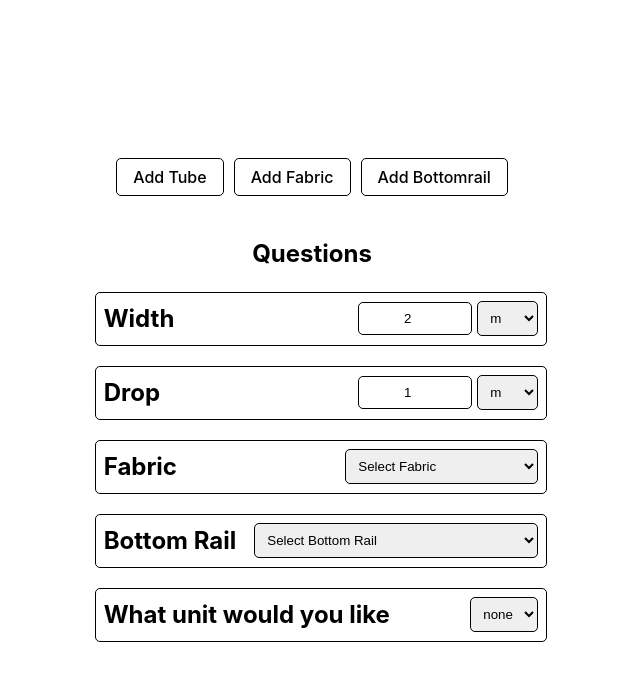
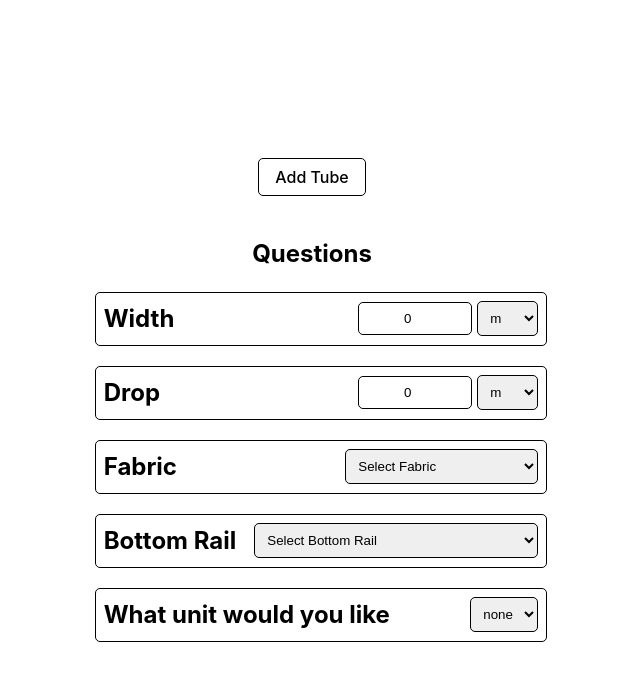
Before and after one commit to franklinnevesfilho/BlindCreation, a React (Vite) app: page / in a window 1280 px wide. Shown: the top 680 px of the page, without its empty margins (328-968 px from the left). Built offline with nearby package versions, Linux system fonts and the light colour scheme.

Commit message:
Updated for production

```diff
--- a/src/components/ActionButtons.tsx
+++ b/src/components/ActionButtons.tsx
@@ -19,20 +19,20 @@ function ActionButtons({setDisplayModal, tubeService, closeModal}: ActionButtons
                 })}
             >Add Tube
             </button>
-            <button className={'btn'} onClick={() => setDisplayModal(
-                {
-                    display: true,
-                    content: <></>
-                })}
-            >Add Fabric
-            </button>
-            <button className={'btn'} onClick={() => setDisplayModal(
-                {
-                    display: true,
-                    content: <></>
-                })}
-            >Add Bottomrail
-            </button>
+            {/*<button className={'btn'} onClick={() => setDisplayModal(*/}
+            {/*    {*/}
+            {/*        display: true,*/}
+            {/*        content: <></>*/}
+            {/*    })}*/}
+            {/*>Add Fabric*/}
+            {/*</button>*/}
+            {/*<button className={'btn'} onClick={() => setDisplayModal(*/}
+            {/*    {*/}
+            {/*        display: true,*/}
+            {/*        content: <></>*/}
+            {/*    })}*/}
+            {/*>Add Bottomrail*/}
+            {/*</button>*/}
         </div>
     );
 }
--- a/src/components/index.tsx
+++ b/src/components/index.tsx
@@ -23,8 +23,8 @@ function Index() {
     const [ allTubes ] = useState(tubeService.getTubes());
 
     const [unit, setUnit ] = useState<string>('none');
-    const [ width, setWidth ] = useState<LengthUnit>({value: 2, unit: 'm'});
-    const [ drop, setDrop ] = useState<LengthUnit>({value: 1, unit: 'm'});
+    const [ width, setWidth ] = useState<LengthUnit>({value: 0, unit: 'm'});
+    const [ drop, setDrop ] = useState<LengthUnit>({value: 0, unit: 'm'});
     const [ fabricId, setFabricId ] = useState<string>('none');
     const [bottomRailId, setBottomRailId] = useState<string>('none');
 
```
